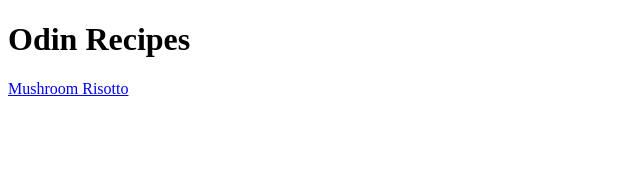
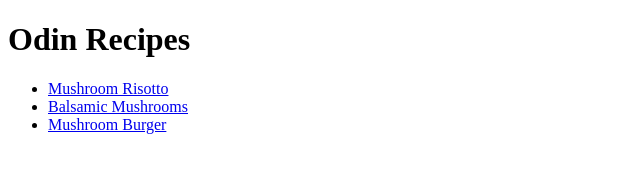
Before and after one commit to yogiyiorgos/odin-recipes, a plain HTML site: page index.html in a window 1280 px wide. Shown: the whole page, without its empty margins (0-640 px from the left). Drawn offline with Linux system fonts and the light colour scheme.

Commit message:
Add files via upload

```diff
--- a/index.html
+++ b/index.html
@@ -7,7 +7,10 @@
 
 <body>
     <h1>Odin Recipes</h1>
-    <a href="recipes/mushroom_risotto.html">Mushroom Risotto </a>
+    <ul>
+        <li><a href="recipes/mushroom_risotto.html">Mushroom Risotto </a></li>
+        <li><a href="recipes/balsamic_mushrooms.html">Balsamic Mushrooms</a></li>
+        <li><a href="recipes/mushroom_burger.html">Mushroom Burger</a></li>
 </body>
 
 
```
